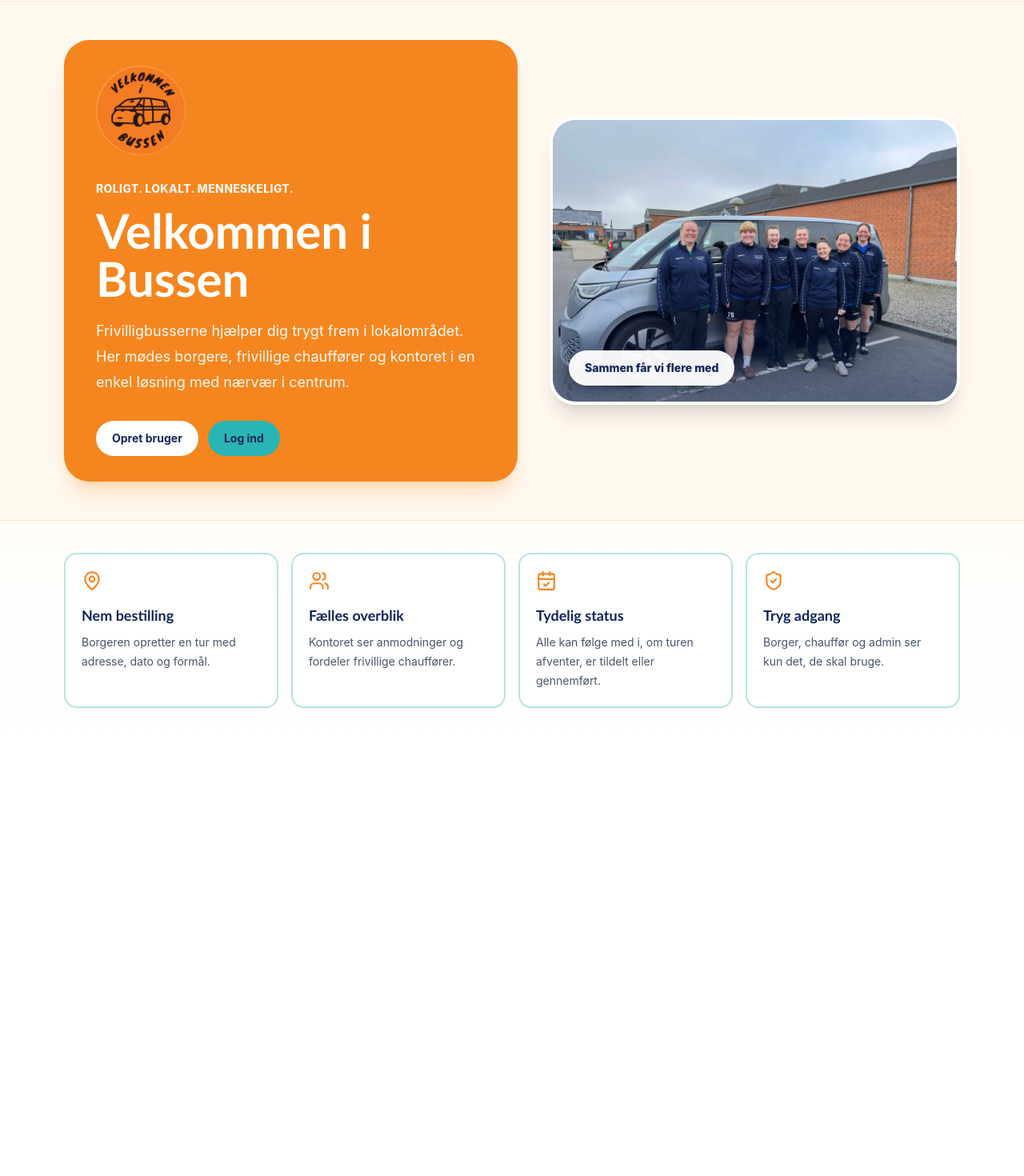
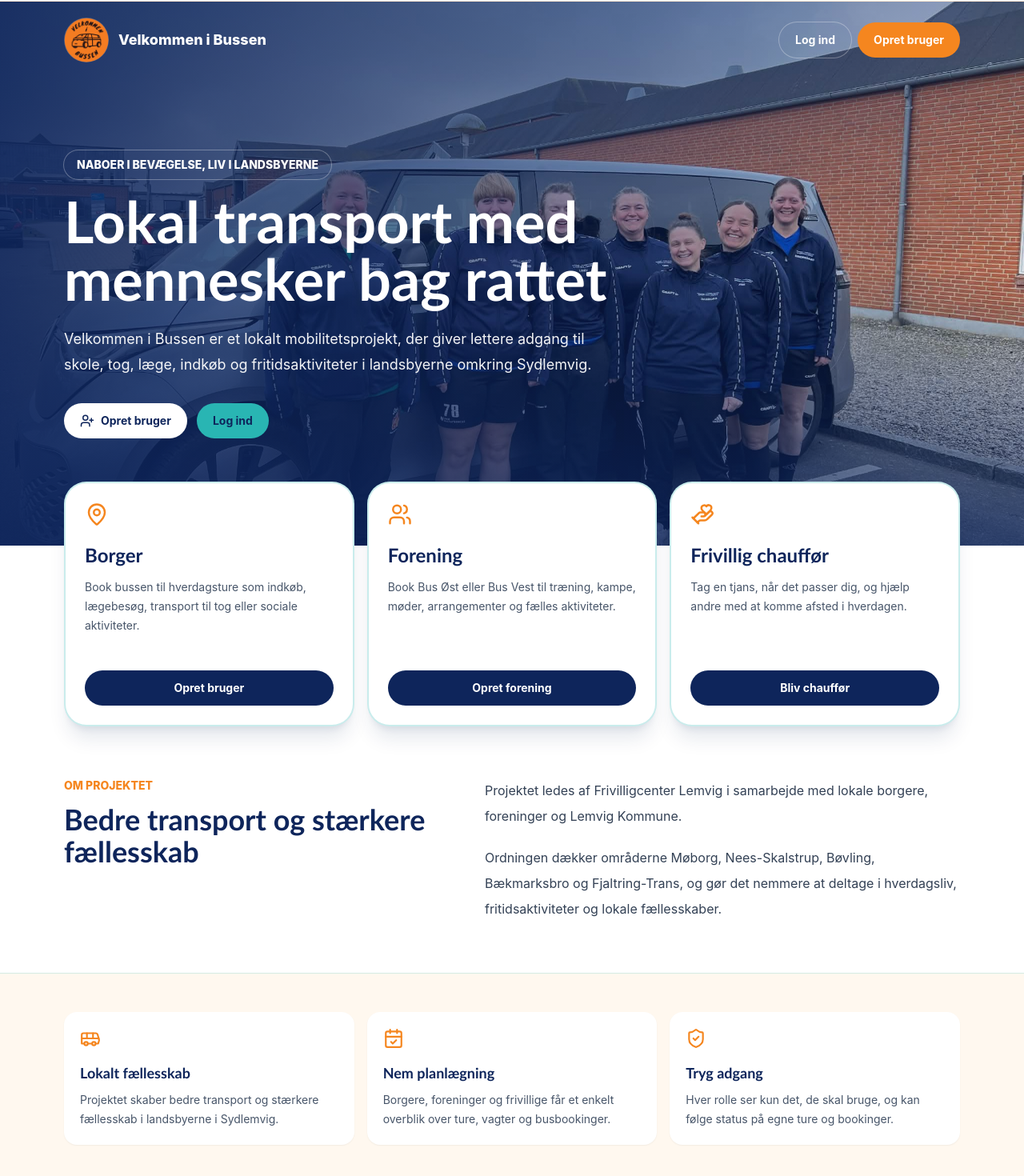
Before and after one commit to FcLemvig/velkommen-i-bussen, a Next.js app: page / in a window 1280 px wide. Shown: the part 87-1557 px from the top of the page at 80% size. Before the commit the page ends 1012 px from the top, so only its background shows below. Built offline with nearby package versions, Linux system fonts and the light colour scheme; no server answers.

Commit message:
Opdater forside med ny hero
Updated the layout and content of the HomePage component, including new sections for paths and benefits, and improved styling.

```diff
--- a/app/page.tsx
+++ b/app/page.tsx
@@ -1,25 +1,78 @@
 import Link from "next/link";
-import { CalendarCheck, MapPin, ShieldCheck, Users } from "lucide-react";
+import { Bus, CalendarCheck, HandHeart, MapPin, Route, ShieldCheck, UserPlus, Users } from "lucide-react";
+
+const paths = [
+  {
+    title: "Borger",
+    text: "Book bussen til hverdagsture som indkøb, lægebesøg, transport til tog eller sociale aktiviteter.",
+    href: "/register",
+    action: "Opret bruger",
+    icon: MapPin
+  },
+  {
+    title: "Forening",
+    text: "Book Bus Øst eller Bus Vest til træning, kampe, møder, arrangementer og fælles aktiviteter.",
+    href: "/register",
+    action: "Opret forening",
+    icon: Users
+  },
+  {
+    title: "Frivillig chauffør",
+    text: "Tag en tjans, når det passer dig, og hjælp andre med at komme afsted i hverdagen.",
+    href: "/register",
+    action: "Bliv chauffør",
+    icon: HandHeart
+  }
+];
+
+const benefits = [
+  ["Lokalt fællesskab", "Projektet skaber bedre transport og stærkere fællesskab i landsbyerne i Sydlemvig.", Bus],
+  ["Nem planlægning", "Borgere, foreninger og frivillige får et enkelt overblik over ture, vagter og busbookinger.", CalendarCheck],
+  ["Tryg adgang", "Hver rolle ser kun det, de skal bruge, og kan følge status på egne ture og bookinger.", ShieldCheck]
+];
 
 export default function HomePage() {
   return (
-    <main>
-      <section className="border-b border-bus/20 bg-cream">
-        <div className="mx-auto grid min-h-[560px] max-w-6xl items-center gap-10 px-4 py-12 md:grid-cols-[1.05fr_0.95fr]">
-          <div className="rounded-[32px] bg-bus px-6 py-8 text-white shadow-xl shadow-bus/20 sm:px-10">
-            <img src="/velkommen-i-bussen-logo.png" alt="Velkommen i Bussen" className="mb-8 h-28 w-28 rounded-full bg-white/20" />
-            <p className="mb-3 text-sm font-extrabold uppercase tracking-wide text-white/90">
-              Roligt. Lokalt. Menneskeligt.
+    <main className="bg-white">
+      <section className="relative min-h-[680px] overflow-hidden bg-ink text-white">
+        <img
+          src="/hero-bus-community.jpg"
+          alt="Frivillige foran bussen"
+          className="absolute inset-0 h-full w-full object-cover object-center"
+        />
+        <div className="absolute inset-0 bg-gradient-to-r from-ink/90 via-ink/58 to-ink/10" />
+        <div className="absolute inset-0 bg-gradient-to-t from-ink/75 via-transparent to-ink/30" />
+
+        <header className="relative z-10 mx-auto flex max-w-6xl items-center justify-between gap-4 px-4 py-5">
+          <Link href="/" className="flex items-center gap-3 text-white">
+            <img src="/velkommen-i-bussen-logo.png" alt="Velkommen i Bussen" className="h-14 w-14 rounded-full bg-white/20" />
+            <span className="text-lg font-extrabold">Velkommen i Bussen</span>
+          </Link>
+          <nav className="flex items-center gap-2">
+            <Link href="/login" className="button bg-white/12 text-white ring-1 ring-white/30 hover:bg-white/20">
+              Log ind
+            </Link>
+            <Link href="/register" className="button bg-bus text-white hover:bg-bus/90">
+              Opret bruger
+            </Link>
+          </nav>
+        </header>
+
+        <div className="relative z-10 mx-auto flex min-h-[540px] max-w-6xl items-center px-4 py-12">
+          <div className="max-w-3xl">
+            <p className="mb-4 inline-flex rounded-full bg-white/14 px-4 py-2 text-sm font-extrabold uppercase text-white ring-1 ring-white/30">
+              Naboer i bevægelse, liv i landsbyerne
             </p>
-            <h1 className="max-w-3xl text-4xl font-extrabold leading-none text-white md:text-6xl">
-              Velkommen i Bussen
+            <h1 className="text-5xl font-extrabold leading-tight text-white md:text-7xl">
+              Lokal transport med mennesker bag rattet
             </h1>
-            <p className="mt-5 max-w-2xl text-lg leading-8 text-white/95">
-              Frivilligbusserne hjælper dig trygt frem i lokalområdet. Her mødes borgere, frivillige chauffører og
-              kontoret i en enkel løsning med nærvær i centrum.
+            <p className="mt-6 max-w-2xl text-lg leading-8 text-white/95">
+              Velkommen i Bussen er et lokalt mobilitetsprojekt, der giver lettere adgang til skole, tog, læge, indkøb
+              og fritidsaktiviteter i landsbyerne omkring Sydlemvig.
             </p>
             <div className="mt-8 flex flex-wrap gap-3">
-              <Link href="/register" className="button bg-white text-ink hover:bg-cream">
+              <Link href="/register" className="button gap-2 bg-white text-ink hover:bg-cream">
+                <UserPlus size={18} />
                 Opret bruger
               </Link>
               <Link href="/login" className="button bg-fjord text-ink hover:bg-fjord/90">
@@ -27,33 +80,62 @@ export default function HomePage() {
               </Link>
             </div>
           </div>
-          <div className="relative min-h-[360px] overflow-hidden rounded-[32px] border-4 border-white shadow-xl">
-            <img
-              src="/hero-bus-community.jpg"
-              alt="Frivillige foran bussen"
-              className="absolute inset-0 h-full w-full object-cover object-center"
-            />
-            <div className="absolute inset-0 bg-gradient-to-t from-ink/45 via-transparent to-transparent" />
-            <div className="absolute bottom-5 left-5 rounded-full bg-white/95 px-5 py-3 text-sm font-extrabold text-ink shadow-sm">
-              Sammen får vi flere med
-            </div>
-          </div>
         </div>
       </section>
 
-      <section className="mx-auto grid max-w-6xl gap-4 px-4 py-10 md:grid-cols-4">
-        {[
-          ["Nem bestilling", "Borgeren opretter en tur med adresse, dato og formål.", MapPin],
-          ["Fælles overblik", "Kontoret ser anmodninger og fordeler frivillige chauffører.", Users],
-          ["Tydelig status", "Alle kan følge med i, om turen afventer, er tildelt eller gennemført.", CalendarCheck],
-          ["Tryg adgang", "Borger, chauffør og admin ser kun det, de skal bruge.", ShieldCheck]
-        ].map(([title, text, Icon]) => (
-          <article key={title as string} className="rounded-2xl border-2 border-fjord/35 bg-white p-5 shadow-sm">
-            <Icon className="mb-4 text-bus" size={26} />
-            <h2 className="text-lg font-extrabold text-ink">{title as string}</h2>
-            <p className="mt-2 text-sm leading-6 text-slate-600">{text as string}</p>
+      <section className="relative z-20 mx-auto -mt-20 grid max-w-6xl gap-4 px-4 md:grid-cols-3">
+        {paths.map(({ title, text, href, action, icon: Icon }) => (
+          <article key={title} className="rounded-[28px] border-2 border-fjord/25 bg-white p-6 shadow-xl shadow-ink/10">
+            <Icon className="mb-5 text-bus" size={30} />
+            <h2 className="text-2xl font-extrabold text-ink">{title}</h2>
+            <p className="mt-3 min-h-24 text-sm leading-6 text-slate-600">{text}</p>
+            <Link href={href} className="button mt-5 w-full bg-ink text-white hover:bg-ink/90">
+              {action}
+            </Link>
           </article>
         ))}
+      </section>
+
+      <section className="mx-auto grid max-w-6xl gap-10 px-4 py-16 lg:grid-cols-[0.9fr_1.1fr]">
+        <div>
+          <p className="text-sm font-extrabold uppercase text-bus">Om projektet</p>
+          <h2 className="mt-3 text-4xl font-extrabold text-ink">Bedre transport og stærkere fællesskab</h2>
+        </div>
+        <div className="grid gap-5 text-base leading-8 text-slate-700">
+          <p>
+            Projektet ledes af Frivilligcenter Lemvig i samarbejde med lokale borgere, foreninger og Lemvig Kommune.
+          </p>
+          <p>
+            Ordningen dækker områderne Møborg, Nees-Skalstrup, Bøvling, Bækmarksbro og Fjaltring-Trans, og gør det
+            nemmere at deltage i hverdagsliv, fritidsaktiviteter og lokale fællesskaber.
+          </p>
+        </div>
+      </section>
+
+      <section className="border-y border-fjord/20 bg-cream">
+        <div className="mx-auto grid max-w-6xl gap-4 px-4 py-12 md:grid-cols-3">
+          {benefits.map(([title, text, Icon]) => (
+            <article key={title as string} className="rounded-2xl bg-white p-5 shadow-sm">
+              <Icon className="mb-4 text-bus" size={26} />
+              <h3 className="text-lg font-extrabold text-ink">{title as string}</h3>
+              <p className="mt-2 text-sm leading-6 text-slate-600">{text as string}</p>
+            </article>
+          ))}
+        </div>
+      </section>
+
+      <section className="mx-auto grid max-w-6xl gap-6 px-4 py-14 md:grid-cols-[1fr_auto] md:items-center">
+        <div>
+          <p className="text-sm font-extrabold uppercase text-bus">Spørg chaufføren</p>
+          <h2 className="mt-2 text-3xl font-extrabold text-ink">Har du spørgsmål til ordningen?</h2>
+          <p className="mt-3 max-w-2xl leading-7 text-slate-600">
+            Kontakt Frivilligcenter Lemvig, hvis du vil høre mere om medlemskab, booking eller frivillige chauffører.
+          </p>
+        </div>
+        <a href="mailto:info@frivilligcenterlemvig.dk" className="button gap-2 bg-bus text-white hover:bg-bus/90">
+          <Route size={18} />
+          Skriv til os
+        </a>
       </section>
     </main>
   );
```
